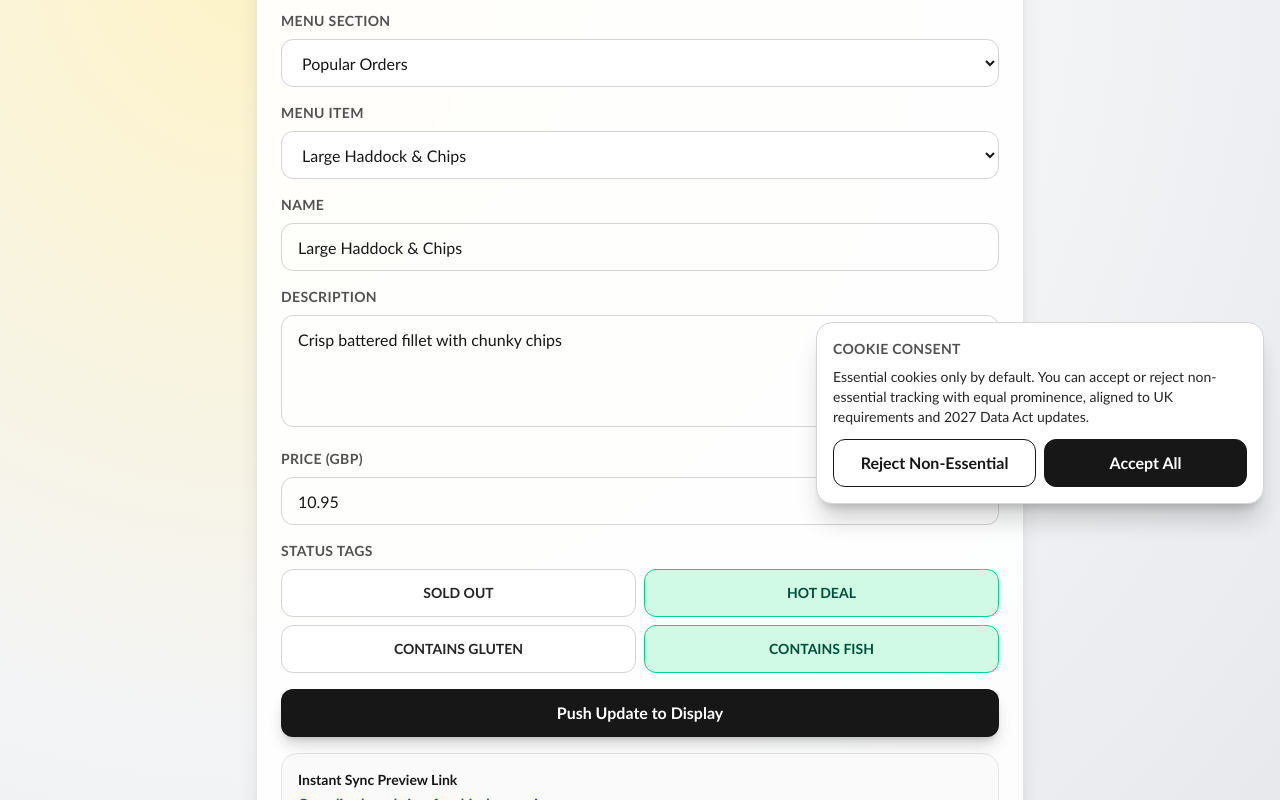
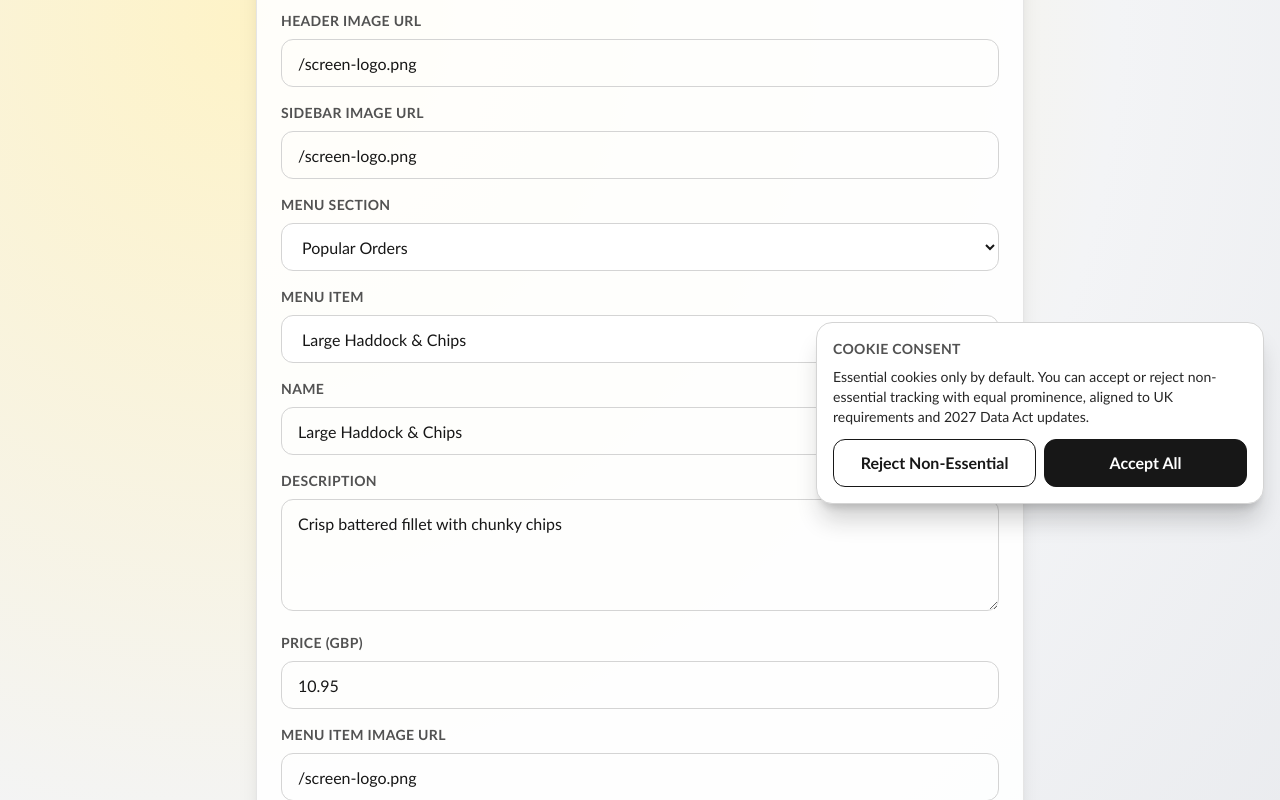
Before and after one commit to itsmyapp-code/screen, a React (Vite) app: page /dashboard in a window 1280 px wide. Shown: the part 280-1080 px from the top of the page. Built offline with nearby package versions, Linux system fonts and the light colour scheme.

Commit message:
Add configurable image support for display screens and menu items

```diff
--- a/src/data/defaultBoards.ts
+++ b/src/data/defaultBoards.ts
@@ -8,6 +8,8 @@ export const defaultBoards: Record<string, SignageBoardConfig> = {
     currencySymbol: 'GBP',
     accentProfile: 'AMBER',
     customBrandHex: '#f59e0b',
+    heroImageUrl: '/screen-logo.png',
+    sidebarImageUrl: '/screen-logo.png',
     menuSections: [
       {
         id: 'popular',
@@ -19,6 +21,7 @@ export const defaultBoards: Record<string, SignageBoardConfig> = {
             description: 'Crisp battered fillet with chunky chips',
             pricePence: 1095,
             statusTags: ['HOT_DEAL', 'CONTAINS_FISH'],
+            imageUrl: '/screen-logo.png',
           },
           {
             id: 'pie-gravy',
@@ -118,6 +121,8 @@ export const defaultBoards: Record<string, SignageBoardConfig> = {
     layoutStyle: 'TWO_COLUMN_GRID',
     currencySymbol: 'GBP',
     accentProfile: 'CYAN',
+    heroImageUrl: '/screen-logo.png',
+    sidebarImageUrl: '/screen-logo.png',
     menuSections: [
       {
         id: 'cold',
@@ -152,6 +157,8 @@ export const defaultBoards: Record<string, SignageBoardConfig> = {
     layoutStyle: 'HALF_IMAGE',
     currencySymbol: 'GBP',
     accentProfile: 'ROSE',
+    heroImageUrl: '/screen-logo.png',
+    sidebarImageUrl: '/screen-logo.png',
     menuSections: [
       {
         id: 'desserts-core',
--- a/src/layouts/BoardLayouts.tsx
+++ b/src/layouts/BoardLayouts.tsx
@@ -27,6 +27,14 @@ const SidebarPanel = ({ board }: LayoutProps) => {
   return (
     <aside className={accent.sidebar}>
       <div className="space-y-4">
+        {board.sidebarImageUrl && (
+          <img
+            src={board.sidebarImageUrl}
+            alt={`${board.storeName} promo`}
+            className="h-36 w-full rounded-2xl border border-neutral-600 object-cover"
+            loading="eager"
+          />
+        )}
         <p className="text-xl font-bold uppercase tracking-[0.16em] text-neutral-300">Live Notices</p>
         <h2 className={accent.sidebarHeadline}>{active.headline}</h2>
         <p className="text-3xl leading-relaxed text-neutral-100">{active.body}</p>
@@ -43,16 +51,29 @@ const MenuItemLine = ({
   description,
   pricePence,
   statusTags,
+  imageUrl,
 }: SignageBoardConfig['menuSections'][number]['items'][number]) => {
   return (
     <article className="rounded-xl border border-neutral-700 bg-neutral-900/80 p-4">
-      <div className="flex items-baseline justify-between gap-4">
-        <h4 className="text-2xl font-extrabold leading-tight text-neutral-50">{name}</h4>
+      <div className="flex items-start justify-between gap-4">
+        <div className="flex min-w-0 flex-1 items-start gap-3">
+          {imageUrl && (
+            <img
+              src={imageUrl}
+              alt={name}
+              className="h-16 w-16 shrink-0 rounded-xl border border-neutral-600 object-cover"
+              loading="lazy"
+            />
+          )}
+          <div className="min-w-0">
+            <h4 className="text-2xl font-extrabold leading-tight text-neutral-50">{name}</h4>
+            <p className="mt-1 text-lg text-neutral-300">{description}</p>
+          </div>
+        </div>
         <p className="min-w-[130px] text-right text-3xl font-black tabular-nums text-neutral-50">
           {formatPriceGBP(pricePence)}
         </p>
       </div>
-      <p className="mt-1 text-lg text-neutral-300">{description}</p>
       {statusTags.length > 0 && (
         <div className="mt-3 flex flex-wrap gap-2">
           {statusTags.map((tag) => (
@@ -75,6 +96,14 @@ export const ThreeColumnLayout = ({ board }: LayoutProps) => {
             <h1 className="text-6xl font-black uppercase tracking-[0.12em] text-neutral-50">{board.storeName}</h1>
             <p className={accent.strapline}>Freshly Fried Every Day</p>
           </div>
+          {board.heroImageUrl && (
+            <img
+              src={board.heroImageUrl}
+              alt={`${board.storeName} logo`}
+              className="h-24 w-24 rounded-2xl border border-neutral-600 object-cover"
+              loading="eager"
+            />
+          )}
           <p className="text-xl font-semibold uppercase tracking-[0.14em] text-neutral-300">Queue Friendly Display</p>
         </header>
 
@@ -104,7 +133,17 @@ export const TwoColumnGridLayout = ({ board }: LayoutProps) => {
   return (
     <div className="flex h-full w-full">
       <section className="w-2/3 px-10 py-10">
-        <h1 className="text-6xl font-black uppercase tracking-[0.12em] text-neutral-50">{board.storeName} Drinks</h1>
+        <div className="flex items-center justify-between gap-6">
+          <h1 className="text-6xl font-black uppercase tracking-[0.12em] text-neutral-50">{board.storeName} Drinks</h1>
+          {board.heroImageUrl && (
+            <img
+              src={board.heroImageUrl}
+              alt={`${board.storeName} logo`}
+              className="h-24 w-24 rounded-2xl border border-neutral-600 object-cover"
+              loading="eager"
+            />
+          )}
+        </div>
         <div className="mt-6 grid grid-cols-2 gap-5">
           {board.menuSections.map((section) => (
             <section key={section.id} className="rounded-2xl border border-neutral-700 bg-neutral-900/70 p-4">
@@ -136,6 +175,15 @@ export const HalfImageLayout = ({ board }: LayoutProps) => {
   return (
     <div className="flex h-full w-full">
       <section className="relative w-1/2 overflow-hidden border-r border-neutral-700 bg-[radial-gradient(circle_at_30%_30%,rgba(250,204,21,0.22),rgba(10,10,10,0.95))]">
+        {board.heroImageUrl && (
+          <img
+            src={board.heroImageUrl}
+            alt={`${board.storeName} hero`}
+            className="absolute inset-0 h-full w-full object-cover opacity-35"
+            loading="eager"
+          />
+        )}
+        <div className="absolute inset-0 bg-gradient-to-tr from-neutral-950/80 via-neutral-900/45 to-transparent" />
         <div className="absolute inset-10 rounded-[36px] border border-neutral-400/30 bg-[linear-gradient(145deg,rgba(255,255,255,0.12),rgba(255,255,255,0))] p-8 backdrop-blur-sm">
           <h2 className="text-6xl font-black uppercase tracking-[0.1em] text-neutral-50">Dessert Spotlight</h2>
           <p className="mt-4 text-3xl text-neutral-100">Warm puddings, soft serve and seaside classics.</p>
--- a/src/pages/DashboardPage.tsx
+++ b/src/pages/DashboardPage.tsx
@@ -63,6 +63,13 @@ export const DashboardPage = () => {
     })
   }
 
+  const updateBoardImage = (field: 'heroImageUrl' | 'sidebarImageUrl', value: string): void => {
+    setBoard((prev) => ({
+      ...prev,
+      [field]: value.trim() === '' ? undefined : value,
+    }))
+  }
+
   return (
     <main className="min-h-screen bg-[radial-gradient(circle_at_20%_20%,#fef3c7_0%,#f3f4f6_55%,#e5e7eb_100%)] px-4 py-6 text-neutral-900 sm:px-6">
       <section className="mx-auto w-full max-w-3xl rounded-3xl border border-neutral-200 bg-white/90 p-4 shadow-xl shadow-neutral-900/10 sm:p-6">
@@ -80,6 +87,26 @@ export const DashboardPage = () => {
         </header>
 
         <form className="mt-6 space-y-4" onSubmit={onSave}>
+          <label className="block">
+            <span className="mb-2 block text-sm font-bold uppercase tracking-wide text-neutral-600">Header Image URL</span>
+            <input
+              className="h-12 w-full rounded-xl border border-neutral-300 px-4 text-base"
+              placeholder="/screen-logo.png or https://..."
+              value={board.heroImageUrl ?? ''}
+              onChange={(event) => updateBoardImage('heroImageUrl', event.target.value)}
+            />
+          </label>
+
+          <label className="block">
+            <span className="mb-2 block text-sm font-bold uppercase tracking-wide text-neutral-600">Sidebar Image URL</span>
+            <input
+              className="h-12 w-full rounded-xl border border-neutral-300 px-4 text-base"
+              placeholder="/screen-logo.png or https://..."
+              value={board.sidebarImageUrl ?? ''}
+              onChange={(event) => updateBoardImage('sidebarImageUrl', event.target.value)}
+            />
+          </label>
+
           <label className="block">
             <span className="mb-2 block text-sm font-bold uppercase tracking-wide text-neutral-600">Menu Section</span>
             <select
@@ -152,6 +179,19 @@ export const DashboardPage = () => {
             />
           </label>
 
+          <label className="block">
+            <span className="mb-2 block text-sm font-bold uppercase tracking-wide text-neutral-600">Menu Item Image URL</span>
+            <input
+              className="h-12 w-full rounded-xl border border-neutral-300 px-4 text-base"
+              placeholder="/screen-logo.png or https://..."
+              value={selectedItem.imageUrl ?? ''}
+              onChange={(event) => updateItem((current) => ({
+                ...current,
+                imageUrl: event.target.value.trim() === '' ? undefined : event.target.value,
+              }))}
+            />
+          </label>
+
           <fieldset>
             <legend className="mb-2 block text-sm font-bold uppercase tracking-wide text-neutral-600">Status Tags</legend>
             <div className="grid grid-cols-2 gap-2">
--- a/src/types/signage.ts
+++ b/src/types/signage.ts
@@ -10,6 +10,7 @@ export interface MenuItem {
   description: string
   pricePence: number
   statusTags: StatusTag[]
+  imageUrl?: string
 }
 
 export interface MenuSection {
@@ -32,6 +33,8 @@ export interface SignageBoardConfig {
   currencySymbol: 'GBP'
   accentProfile: AccentProfile
   customBrandHex?: string
+  heroImageUrl?: string
+  sidebarImageUrl?: string
   menuSections: MenuSection[]
   sidebarItems: MarketingPanelItem[]
 }
```
